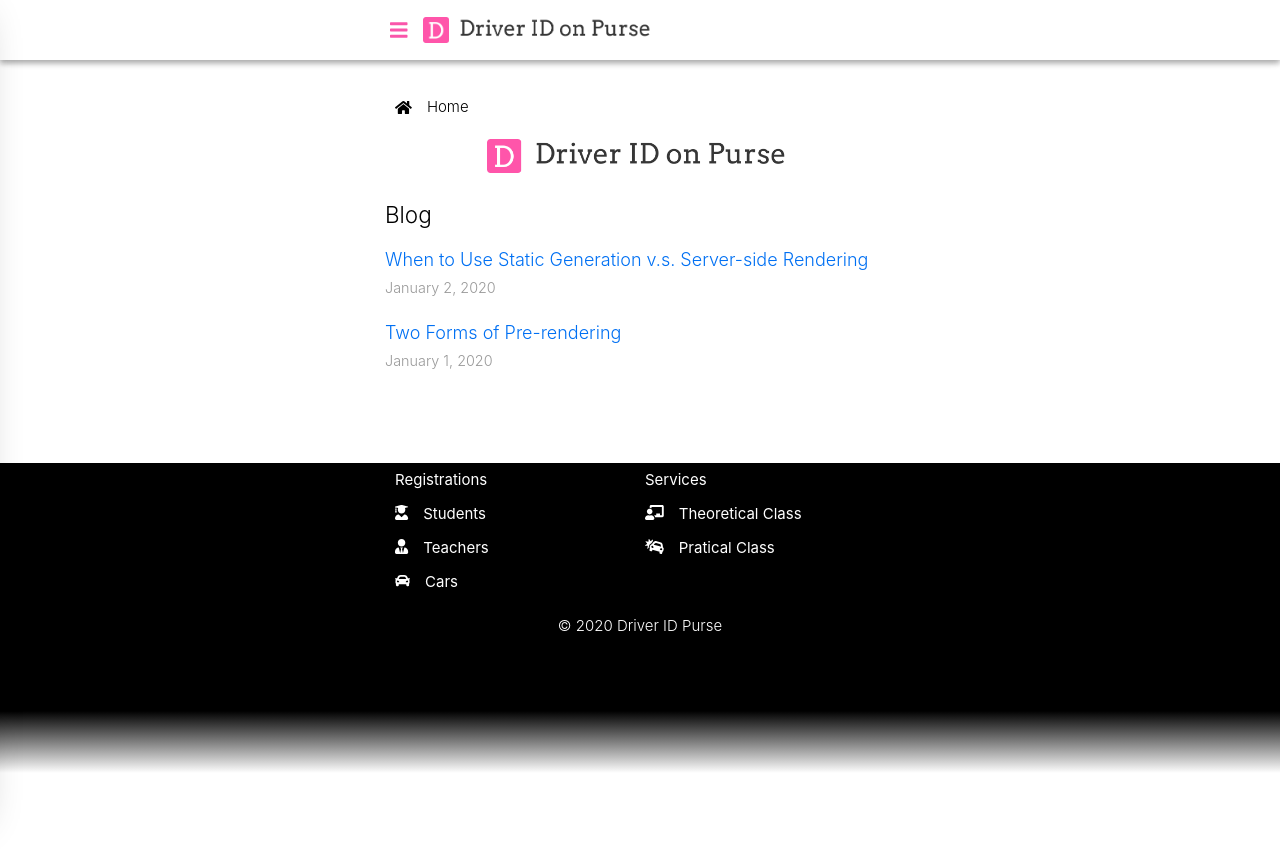
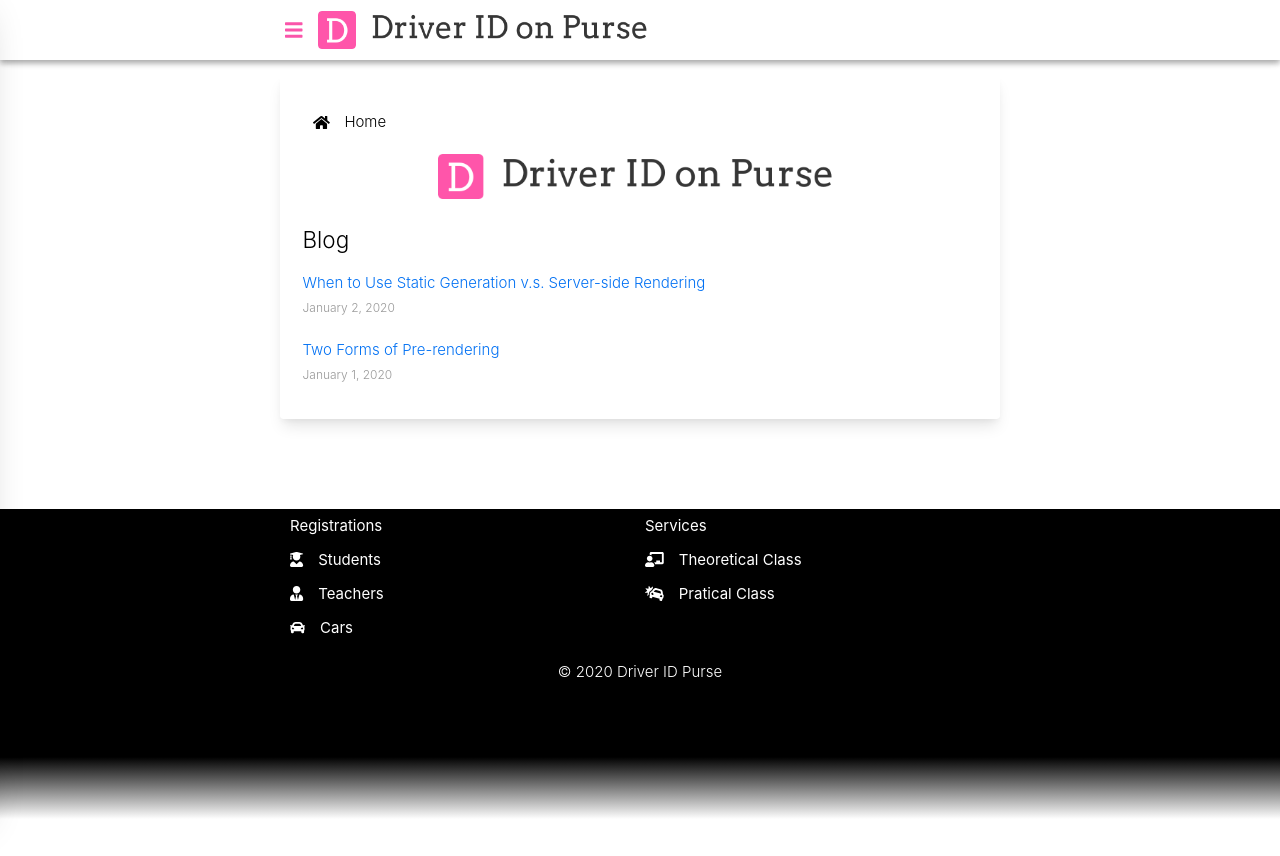
Before and after one commit to sergiogomes/react-web-app-driving-school, a Next.js app: page / in a window 1280 px wide. Shown: the top 856 px of the page. Built offline with nearby package versions, Linux system fonts and the light colour scheme.

Commit message:
Styling pages with tailwind card component.

```diff
--- a/components/footer/footer.module.css
+++ b/components/footer/footer.module.css
@@ -11,7 +11,7 @@
   flex-direction: row;
   margin: 0 auto;
   padding: 0 20px;
-  max-width: 36rem;
+  max-width: 50rem;
 }
 
 .copyright {
--- a/components/header/header.module.css
+++ b/components/header/header.module.css
@@ -16,7 +16,7 @@
   align-items: center;
   margin: 0 auto;
   padding: 0 20px;
-  max-width: 36rem;
+  max-width: 50rem;
 }
 
 .headerImage {
--- a/components/layout/layout.module.css
+++ b/components/layout/layout.module.css
@@ -1,5 +1,5 @@
 .container {
-  max-width: 36rem;
+  max-width: 50rem;
   padding: 0 1rem;
   margin: 5rem auto 6rem;
 }
--- a/pages/index.js
+++ b/pages/index.js
@@ -14,14 +14,16 @@ export default function Home({ allPostsData }) {
         <title>Driver ID on Purse</title>
       </Head>
 
-      <section>
-        <h1 className={utilStyles.headerContainer}>
+      <div className="max-w-full rounded overflow-hidden shadow-lg">
+        <div className="px-6 py-4">
+          <div
+            className="font-bold text-xl mb-2"
+            className={utilStyles.headerContainer}
+          >
             <FontAwesomeIcon icon="home" />
             <div className={utilStyles.space}></div>
             <span>Home</span>
-        </h1>
-      </section>
-
+          </div>
           <section className={utilStyles.headerImg}>
             <img
               src="/images/logo.png"
@@ -29,8 +31,6 @@ export default function Home({ allPostsData }) {
               className="img"
             />
           </section>
-
-      <section className={`${utilStyles.headingMd} ${utilStyles.padding1px}`}>
           <h2 className={utilStyles.headingLg}>Blog</h2>
           <ul className={utilStyles.list}>
             {allPostsData.map(({ id, date, title }) => (
@@ -45,7 +45,8 @@ export default function Home({ allPostsData }) {
               </li>
             ))}
           </ul>
-      </section>
+        </div>
+      </div>
     </Layout>
   );
 }
--- a/pages/posts/[id].js
+++ b/pages/posts/[id].js
@@ -12,13 +12,21 @@ export default function Post({ postData }) {
       <Head>
         <title>{postData.title}</title>
       </Head>
-      <article>
-        <h1 className={utilStyles.headingXl}>{postData.title}</h1>
-        <div className={utilStyles.lightText}>
-          <Date dateString={postData.date} />
+
+      <div className="max-w-full rounded overflow-hidden shadow-lg">
+        <div className="px-6 py-4">
+          <div className="font-bold text-xl mb-2">{postData.title}</div>
+          <div className={utilStyles.lightText}>
+            <Date dateString={postData.date} />
+          </div>
+          <article>
+            <p
+              className="text-gray-700 text-base"
+              dangerouslySetInnerHTML={{ __html: postData.contentHtml }}
+            />
+          </article>
         </div>
-        <div dangerouslySetInnerHTML={{ __html: postData.contentHtml }} />
-      </article>
+      </div>
     </Layout>
   );
 }
```
Lines whose indentation alone changed are shown as unchanged.
